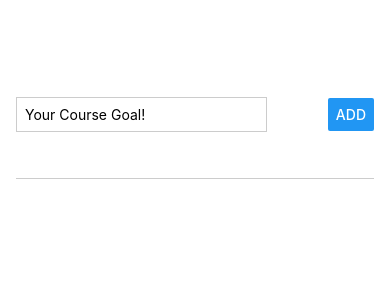
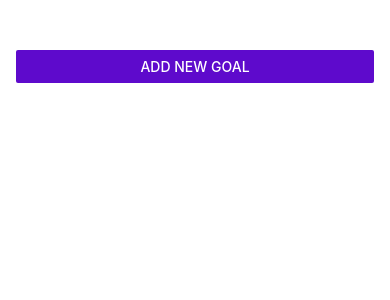
Before and after one commit to Will-Watson/RN-Udemy-First-App, a React Native app: screen / in a window 390 px wide. Shown: the top 300 px of the page. Built offline with nearby package versions, Linux system fonts and the light colour scheme.

Commit message:
feat: added a modal to the home screen button showing the add list item input

```diff
--- a/App.js
+++ b/App.js
@@ -3,6 +3,7 @@ import {
   StyleSheet,
   View,
   FlatList,
+  Button
 } from 'react-native';
 import GoalItem from './components/GoalItem';
 import GoalInput from './components/GoalInput';
@@ -10,6 +11,11 @@ import GoalInput from './components/GoalInput';
 export default function App() {
 
   const [courseGoals, setCourseGoals] = useState([]);
+  const [modalIsVisible, setModalIsVisible] = useState(false);
+
+  function startAddGoalHandler() {
+    setModalIsVisible(true);
+  }
 
 
   function addGoalHandler(enteredGoal) {
@@ -27,12 +33,23 @@ export default function App() {
 
   return (
     <View style={styles.appContainer}>
-      <GoalInput onAddGoal={addGoalHandler} />
+      <Button
+        title='Add New Goal'
+        color='#5e0acc'
+        onPress={startAddGoalHandler}
+      />
+      <GoalInput onAddGoal={addGoalHandler} visible={modalIsVisible}/>
       <View style={styles.goalsContainer}>
         <FlatList
           data={courseGoals}
           renderItem={(itemData) => {
-            return <GoalItem text={itemData.item.text} onDeleteItem={deleteGoalHandler} id={itemData.item.id}/>;
+            return (
+              <GoalItem
+                text={itemData.item.text}
+                onDeleteItem={deleteGoalHandler}
+                id={itemData.item.id}
+              />
+            );
           }}
           alwaysBounceVeritical={false}
           keyExtractor={(item, index) => {
--- a/components/GoalInput.js
+++ b/components/GoalInput.js
@@ -1,8 +1,8 @@
 import { useState } from 'react';
-import {View, TextInput, Button, StyleSheet} from 'react-native';
+import { View, TextInput, Button, StyleSheet, Modal } from 'react-native';
 
 function GoalInput(props) {
-  const {onAddGoal} = props;
+  const { onAddGoal, visible } = props;
   const [enteredGoal, setEnteredGoal] = useState('');
 
   function goalInputHandler(enteredText) {
@@ -15,6 +15,7 @@ function GoalInput(props) {
   }
 
   return (
+    <Modal visible={visible} animationType='slide'>
       <View style={styles.inputContainer}>
         <TextInput
           style={styles.textInput}
@@ -24,8 +25,9 @@ function GoalInput(props) {
         />
         <Button title='ADD' onPress={addGoalHandler} />
       </View>
+    </Modal>
   );
-};
+}
 
 export default GoalInput;
 
```
Lines whose indentation alone changed are shown as unchanged.
